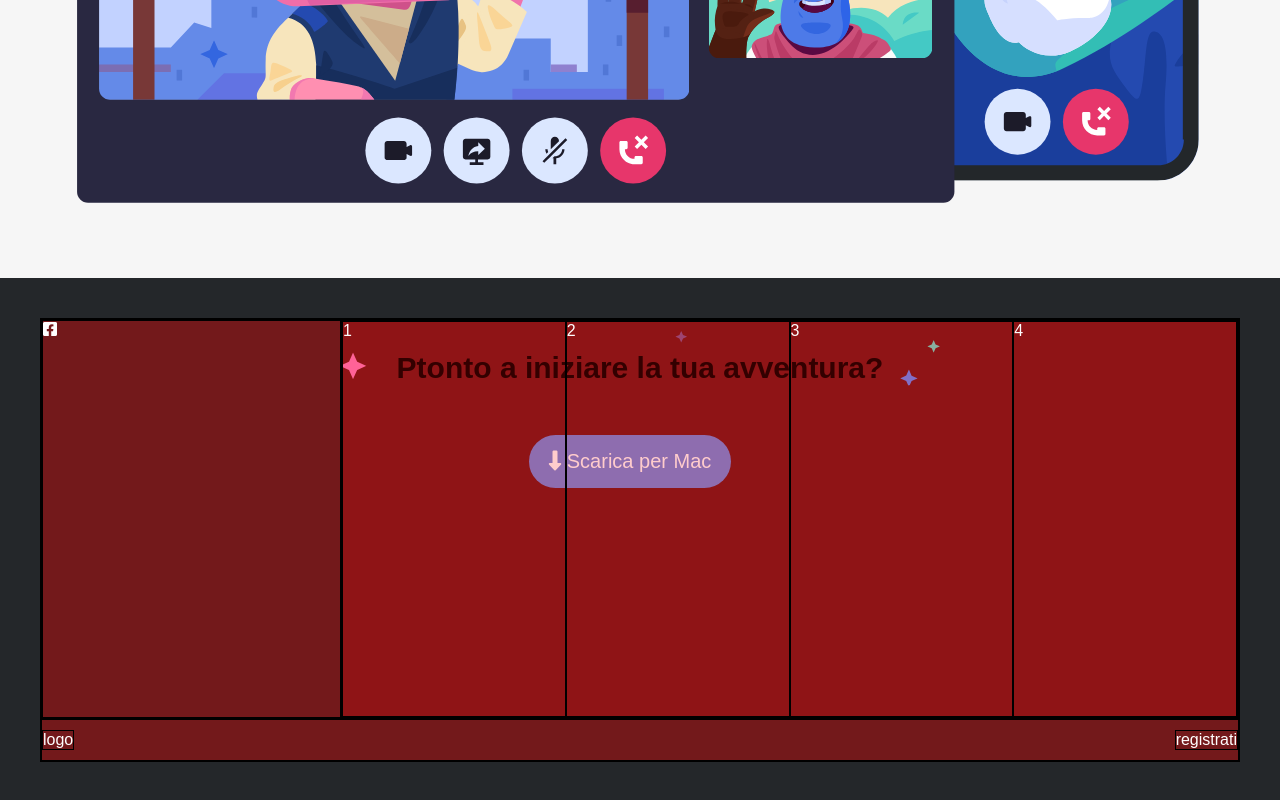
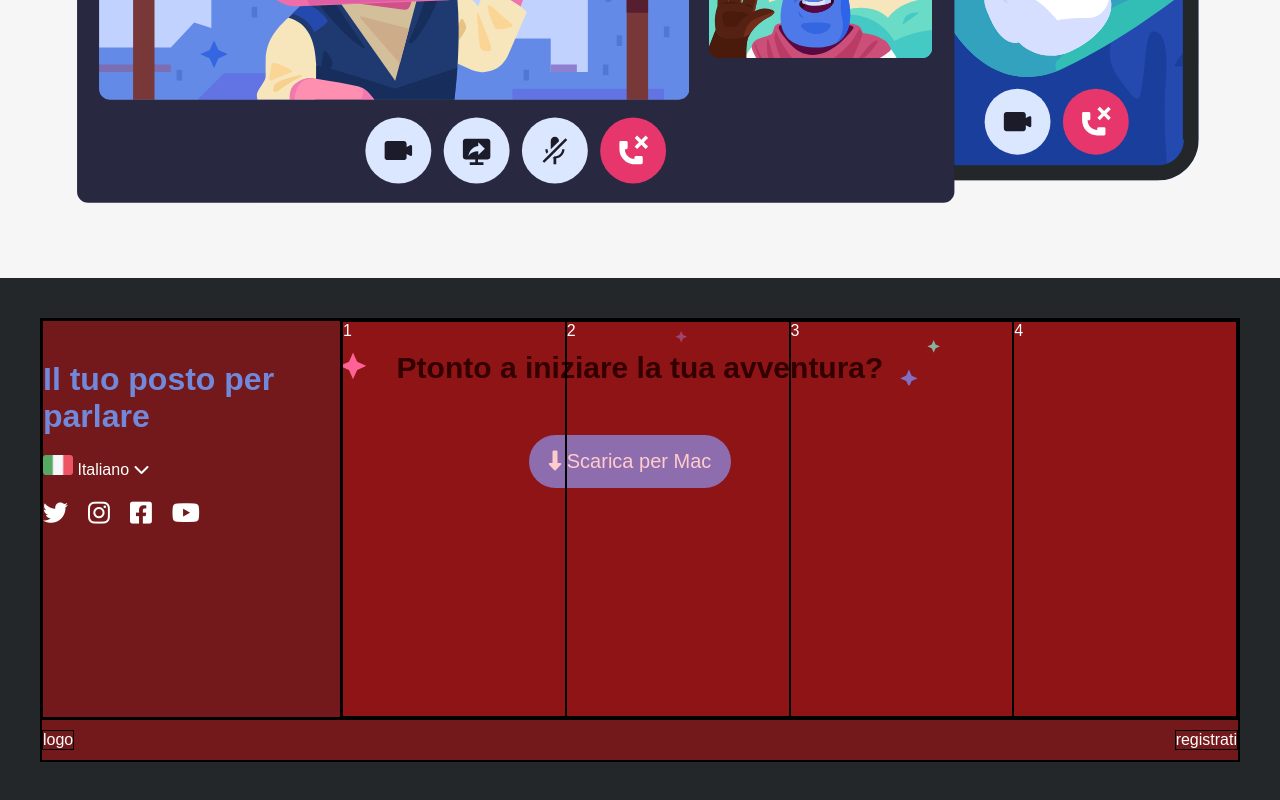
Before and after one commit to Vahidone/htmlcss-discord, a plain HTML site: page index.html in a window 1280 px wide. Shown: the part 3652-4452 px from the top of the page. Drawn offline with Linux system fonts and the light colour scheme.

Commit message:
[edit] social column footer top

```diff
--- a/css/style.css
+++ b/css/style.css
@@ -233,7 +233,27 @@ header .topbar .container {
 
 .footer-top .social{
   width: 25%;
+  padding-top: 40px;
 }
+.footer-top .social img{
+  margin-top: 20px;
+  width: 30px;
+}
+.footer-top .social h2{
+  font-size: 2rem;
+  color: #7288DA;
+}
+
+.footer-top .social ul{
+  list-style: none;
+  flex-direction: row;
+  margin-top: 20px;
+}
+.footer-top .social ul li{
+  margin-right: 20px;
+  font-size: 25px;
+}
+
 
 .footer-top .menu{
   width: 75%;
--- a/index.html
+++ b/index.html
@@ -118,7 +118,17 @@
    <footer>
     <div class="container debug-box debug">
       <div class="footer-top d-flex debug-box debug">
-        <div class="social"><i class="fa-brands fa-square-facebook"></i></div>
+        <div class="social">
+          <h2>Il tuo posto per <br> parlare</h2>
+          <img src="img/ita.png" alt="ita">
+          <span>Italiano <i class="fa-solid fa-chevron-down"></i></span>
+          <ul class="d-flex">
+            <li><i class="fa-brands fa-twitter"></i></li>
+            <li><i class="fa-brands fa-instagram"></i></li>
+            <li><i class="fa-brands fa-square-facebook"></i></li>
+            <li><i class="fa-brands fa-youtube"></i></li>
+          </ul>
+        </div>
         <div class="menu d-flex debug-box debug">
           <div class="col">1</div>
           <div class="col">2</div>
```
